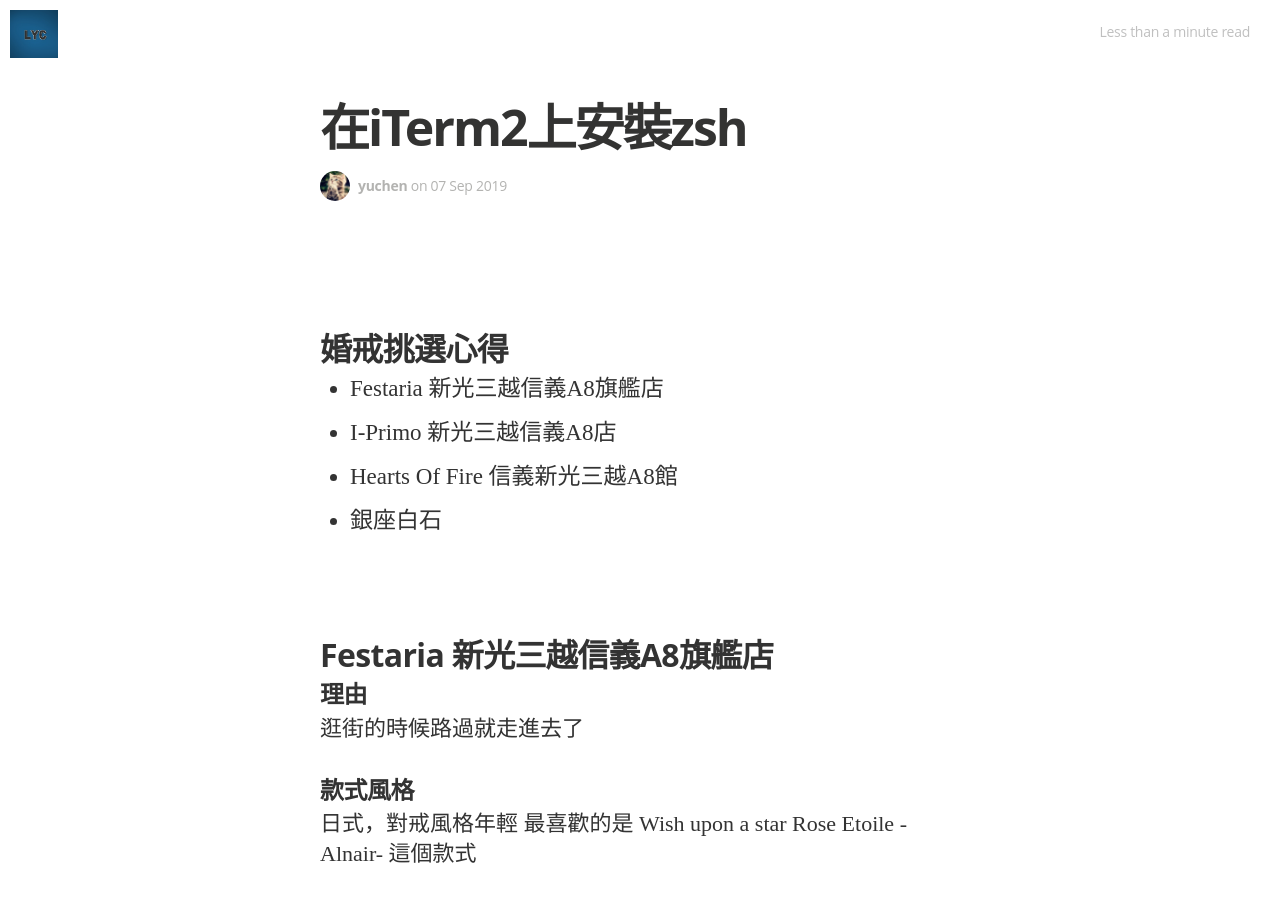
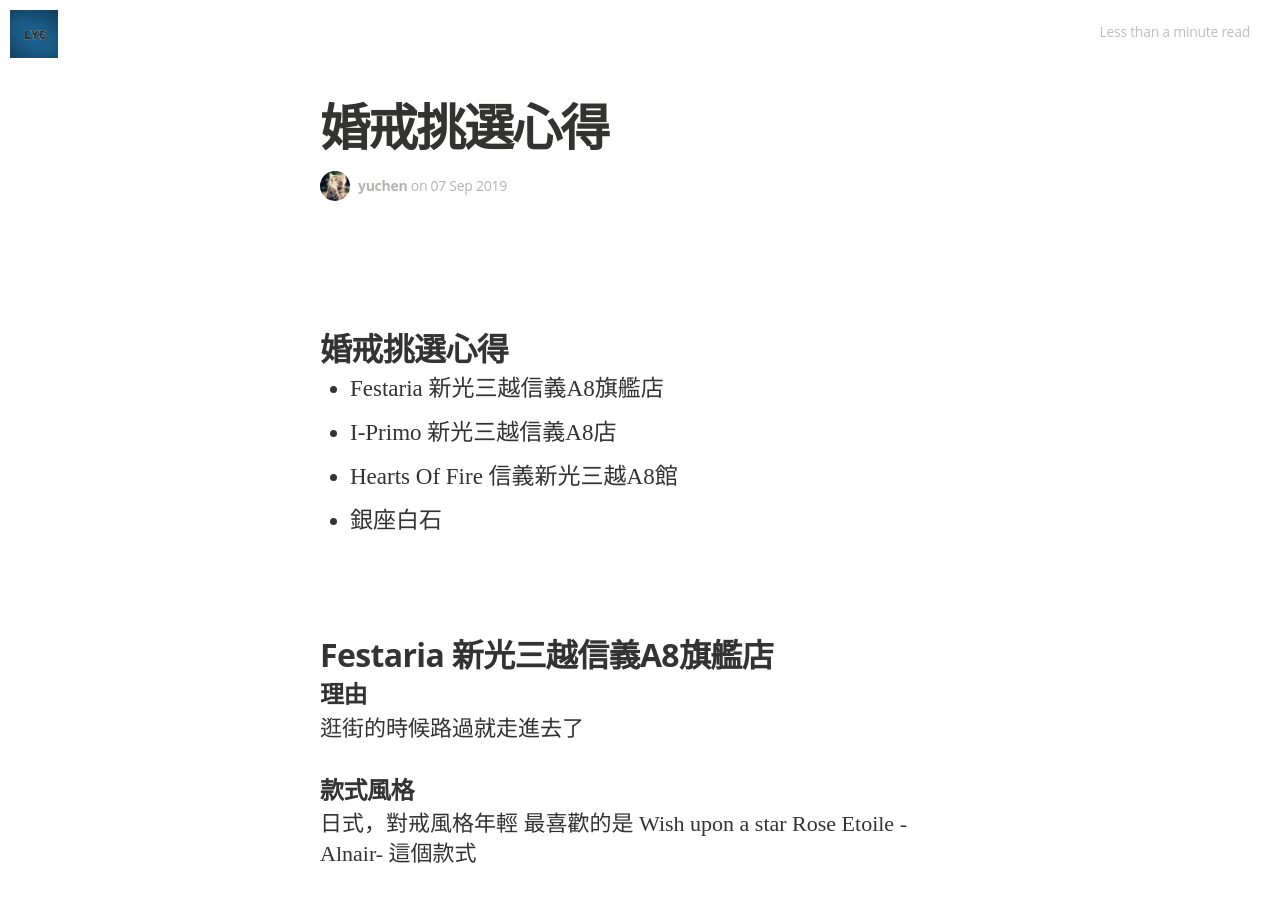
Before and after one commit to steny138/DevMemory, a Jekyll site: the page built from docs/_posts/2019-09-07-wedding-ring-choisen.md, in a window 1280 px wide and 900 px high. Built offline with Jekyll 4.4.1, drawn with Linux system fonts in a browser that asks for light colours; nearby versions of some CDN libraries; some web fonts are replaced.

Commit message:
fix(wedding): wedding ring choosen record title.

```diff
--- a/docs/_posts/2019-09-07-wedding-ring-choisen.md
+++ b/docs/_posts/2019-09-07-wedding-ring-choisen.md
@@ -1,6 +1,6 @@
 ---
 layout: post
-title:  在iTerm2上安裝zsh
+title:  婚戒挑選心得
 date:   2019-09-07 22:30:00 +0800
 categories: wedding ring
 author: yuchen
```
